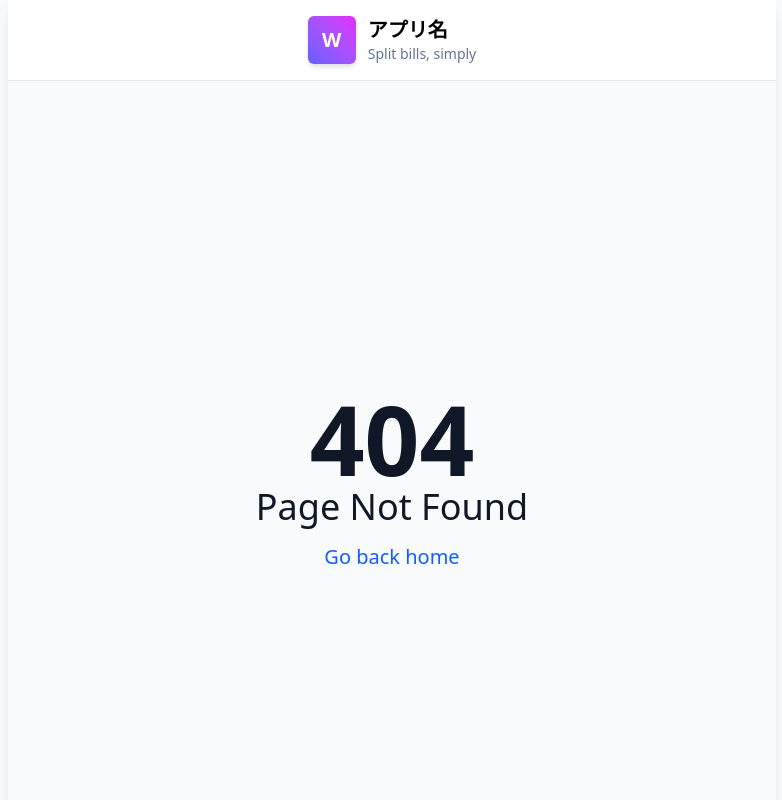
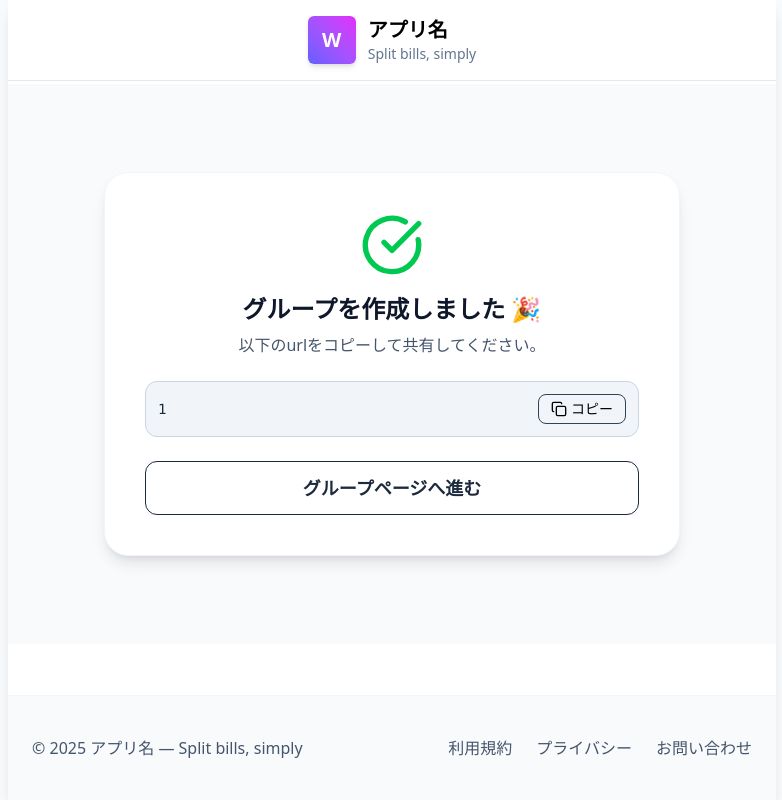
Before and after one commit to nishida675/warikan-app, a Next.js app: page /GroupCreatingSuccessful/1 in a window 1280 px wide. Before the commit this address had no page. Shown: the top 800 px of the page, without its empty margins (248-1030 px from the left). Built offline with nearby package versions, Linux system fonts and the light colour scheme.

Commit message:
グループ作成成功ページ

```diff
--- /dev/null
+++ b/app/(page)/GroupCreatingSuccessful/[projectId]/page.tsx
@@ -0,0 +1,62 @@
+"use client";
+
+import { useState } from "react";
+import { useRouter } from "next/navigation";
+import { CheckCircle, Copy } from "lucide-react";
+import React from "react";
+
+const GroupCreatingSuccessfulPage = ({
+  params,
+}: {
+  params: Promise<{ projectId: string }>;
+}) => {
+  const router = useRouter();
+  const { projectId } = React.use(params);
+
+  const [copied, setCopied] = useState(false);
+
+  const handleCopy = async () => {
+    await navigator.clipboard.writeText(projectId);
+    setCopied(true);
+    setTimeout(() => setCopied(false), 2000);
+  };
+
+  return (
+    <main className="min-h-[70vh] flex items-center justify-center bg-slate-50 px-4">
+      <div className="bg-white rounded-3xl shadow-lg border border-slate-100 p-10 text-center w-full max-w-xl">
+        <CheckCircle className="text-green-500 w-16 h-16 mx-auto mb-4" />
+        <h1 className="text-2xl font-semibold text-slate-900 mb-2">
+          グループを作成しました 🎉
+        </h1>
+        <p className="text-slate-600 mb-6">
+          以下のurlをコピーして共有してください。
+        </p>
+
+        <div className="flex items-center justify-between bg-slate-100 border border-slate-300 rounded-xl p-3 mb-6">
+          <span className="font-mono text-sm text-slate-800">{projectId}</span>
+          <button
+            onClick={handleCopy}
+            className="flex items-center gap-1 px-3 py-1 text-sm border border-slate-700 rounded-lg hover:bg-slate-800/10 transition"
+          >
+            <Copy className="w-4 h-4" />
+            {copied ? "コピー済み" : "コピー"}
+          </button>
+        </div>
+
+        <button
+          onClick={() => router.push(`/`)}
+          className="
+    w-full py-3 rounded-xl text-lg font-semibold
+    border border-slate-800 text-slate-800 bg-transparent
+    hover:bg-slate-800 hover:text-white
+    transition-colors duration-200
+  "
+        >
+          グループページへ進む
+        </button>
+      </div>
+    </main>
+  );
+};
+
+export default GroupCreatingSuccessfulPage;
```
